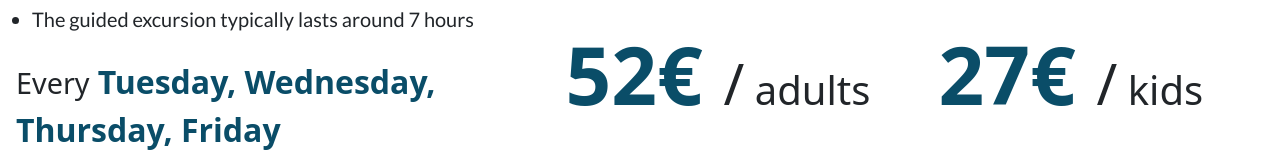
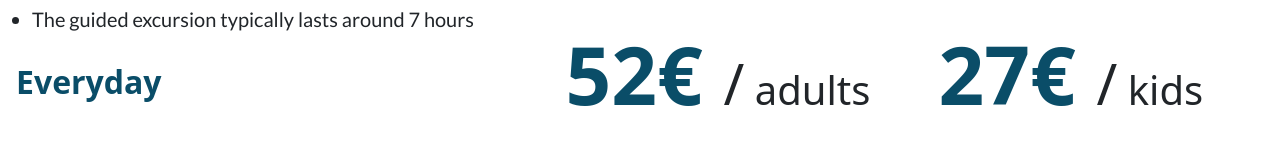
Before and after one commit to rottencarrot33/kassandra-exc, a plain HTML site: page sunshine.html in a window 1280 px wide. Shown: the part 642-800 px from the top of the page. Drawn offline with nearby package versions, Linux system fonts and the light colour scheme.

Commit message:
Update sunshine.html

```diff
--- a/sunshine.html
+++ b/sunshine.html
@@ -41,8 +41,7 @@
                 <li>The guided excursion typically lasts around 7 hours</li>
             </ul>
 
-            <p class="days ms-3 mt-4">Every<span class="days-in fw-bold color-blue"> Tuesday, Wednesday, Thursday,
-                    Friday</span></p>
+            <p class="days ms-3 mt-4"><span class="days-in fw-bold color-blue">Everyday</span></p>
         </div>
 
 
```
